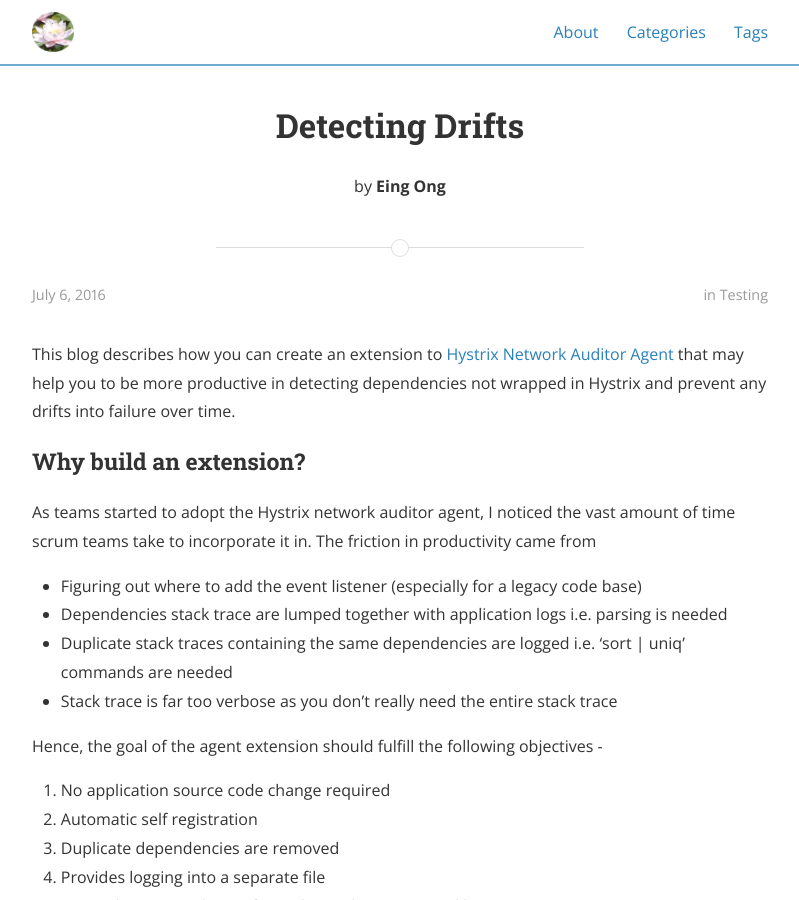
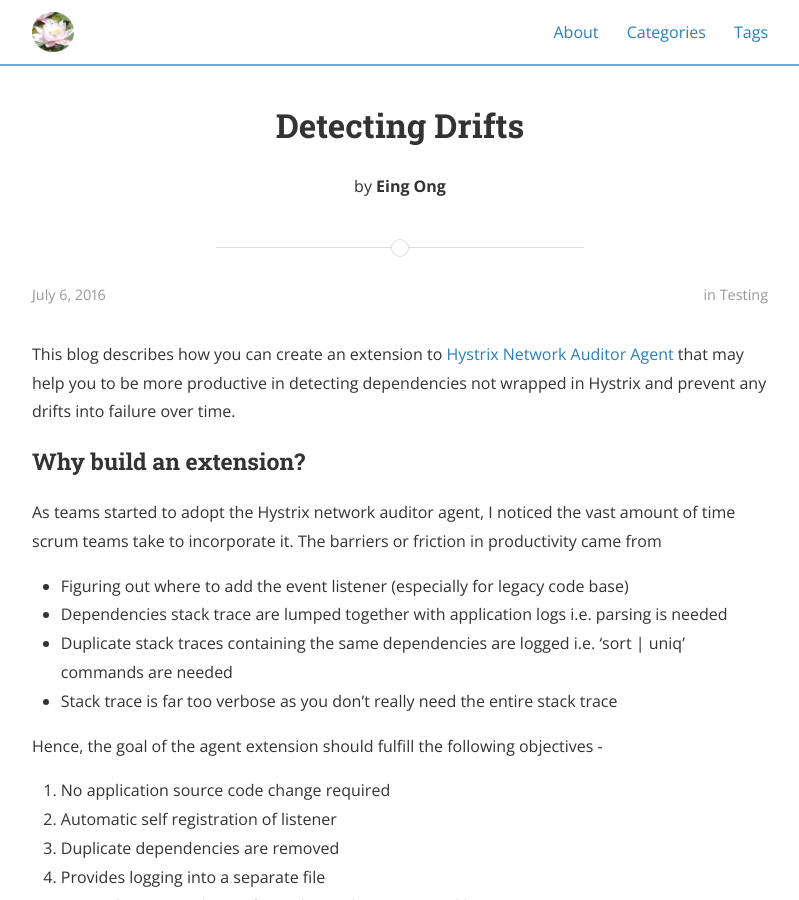
Before and after one commit to eing/eing.github.io, a Jekyll site: the page built from _posts/2016-07-06-DetectingDrifts.markdown, in a window 1280 px wide and 900 px high. Shown: the whole window, without its empty margins (240-1039 px from the left). Built offline with Jekyll 4.4.1, drawn with Linux system fonts in a browser that asks for light colours; nearby versions of some CDN libraries; comment, search, counter and statistics services are not loaded; a style sheet for code colours, icons or effects is not loaded; some of the changed text lies outside the part shown.

Commit message:
minor edits

````diff
--- a/_posts/2016-07-06-DetectingDrifts.markdown
+++ b/_posts/2016-07-06-DetectingDrifts.markdown
@@ -9,9 +9,9 @@
 This blog describes how you can create an extension to [Hystrix Network Auditor Agent](https://github.com/Netflix/Hystrix/tree/master/hystrix-contrib/hystrix-network-auditor-agent) that may help you to be more productive in detecting dependencies not wrapped in Hystrix and prevent any drifts into failure over time.
 
 <h3>Why build an extension?</h3>
-As teams started to adopt the Hystrix network auditor agent, I noticed the vast amount of time scrum teams take to incorporate it in. The friction in productivity came from
+As teams started to adopt the Hystrix network auditor agent, I noticed the vast amount of time scrum teams take to incorporate it. The barriers or friction in productivity came from
 
-* Figuring out where to add the event listener (especially for a legacy code base)
+* Figuring out where to add the event listener (especially for legacy code base)
 * Dependencies stack trace are lumped together with application logs i.e. parsing is needed
 * Duplicate stack traces containing the same dependencies are logged i.e. 'sort \| uniq' commands are needed
 * Stack trace is far too verbose as you don't really need the entire stack trace
@@ -19,7 +19,7 @@
 Hence, the goal of the agent extension should fulfill the following objectives -
 
 1. No application source code change required
-2. Automatic self registration
+2. Automatic self registration of listener
 3. Duplicate dependencies are removed
 4. Provides logging into a separate file
 5. Dependencies can be configured (e.g. class name and lines count)
@@ -112,7 +112,7 @@
         JoranConfigurator jc = new JoranConfigurator();
         jc.setContext(context);
         context.reset();
-        // override default configuration and inject logfile name
+        // Override default configuration and inject logfile name
         context.putProperty(Constant.PROPERTY_LOGFILE_NAME, logFilename);
         context.putProperty(Constant.PROPERTY_LOG_DIR_PATH, logDir);
         try (InputStream resourceStream =
@@ -129,7 +129,7 @@
 
 
 <h3>Create unit tests</h3>
-Writing unit tests was a tad challenging as I'm extending from a class with private and static methods. I used JMockit to achieve over 80% code coverage and has so far not a single defect in the source code. Here's one JMockit test method -
+Writing unit tests was a tad challenging as I'm extending from a class with private and static methods. I used JMockit to achieve over 80% code coverage and has so far not a single defect. Here's one JMockit test method -
 
 ```
     @Test
````
Also changed, not shown: other parts of _posts/2016-07-06-DetectingDrifts.markdown (+2 -2 lines).
